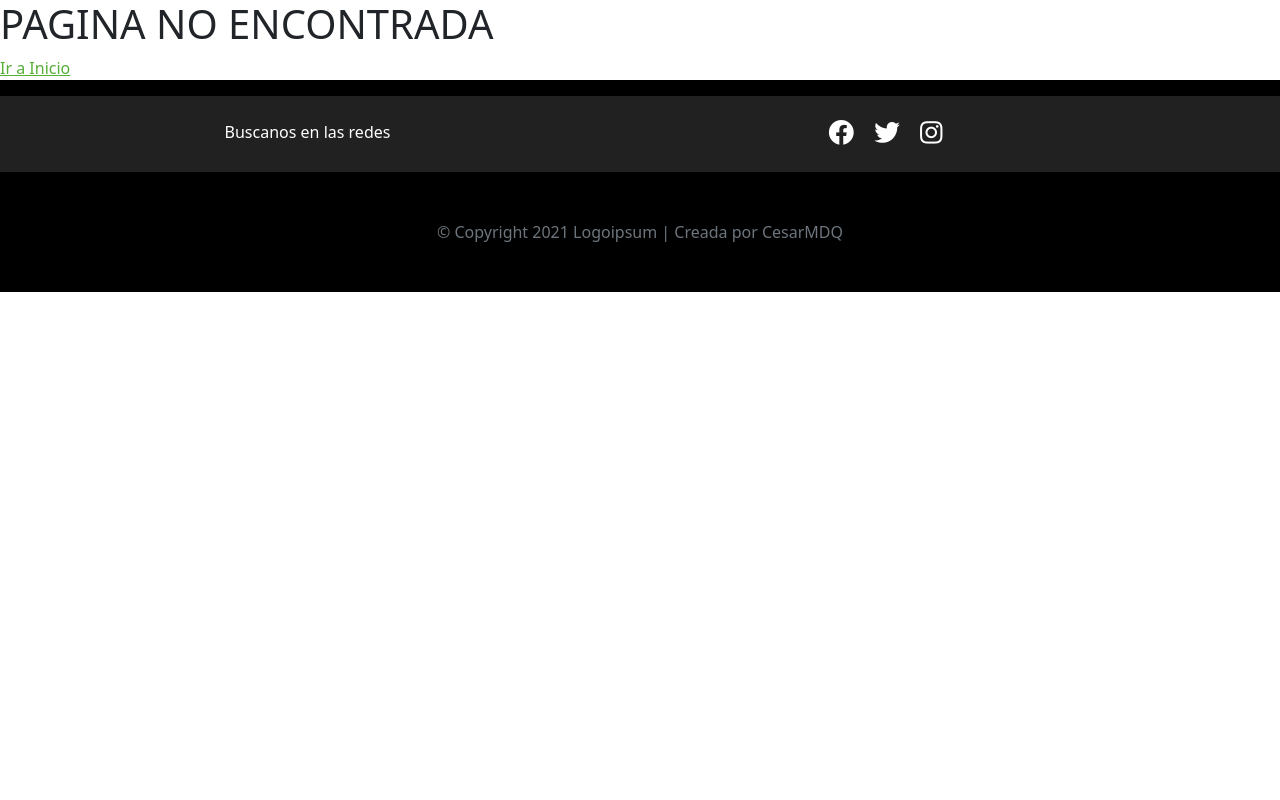
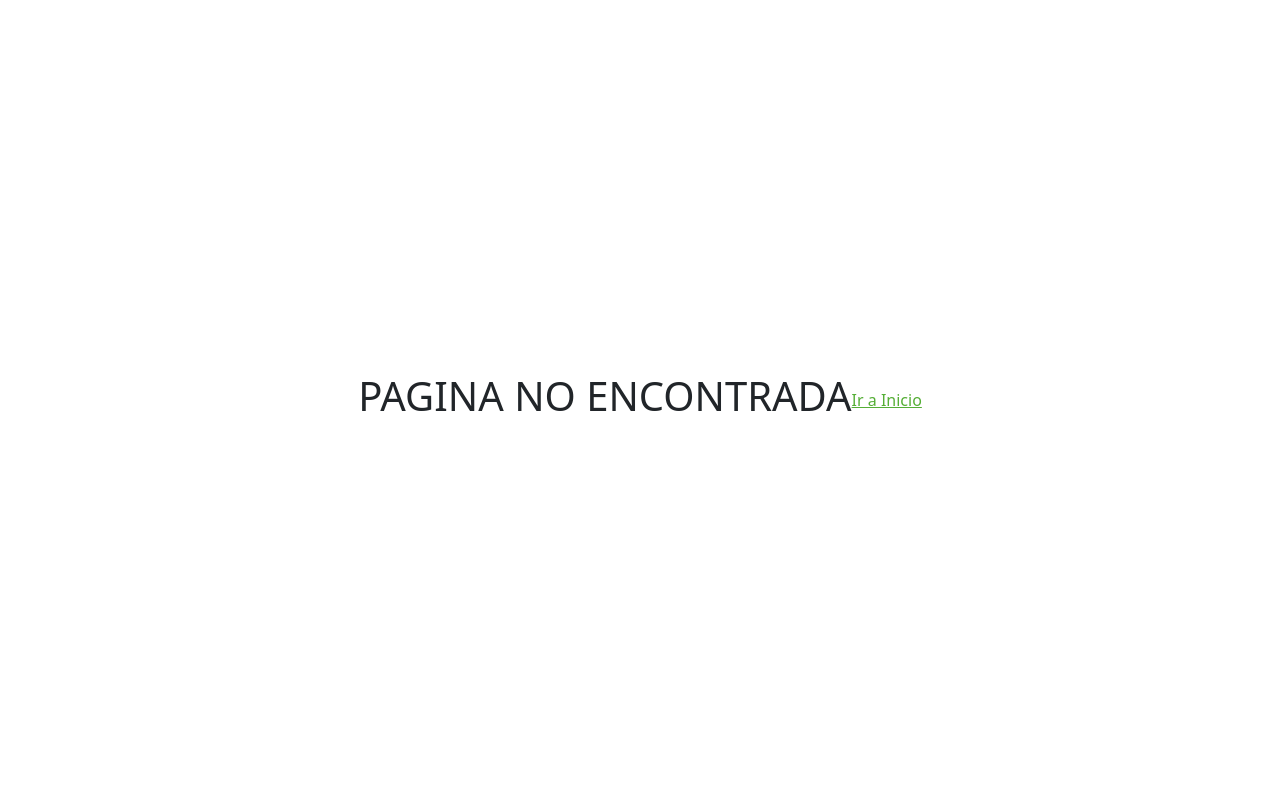
Before and after one commit to cgldev/demo-bs-sass, a website: page 404.html in a window 1280 px wide. Shown: the top 800 px of the page. Drawn offline with Linux system fonts and the light colour scheme.

Commit message:
estilos error

```diff
--- a/scss/paginas/_error404.scss
+++ b/scss/paginas/_error404.scss
@@ -1,4 +1,5 @@
-.section-error {
+.section-404 {
+  height: 100vh;
   display: flex;
   justify-content: center;
   align-items: center;
```
Also changed, not shown: css/style.css, 1 other file.
